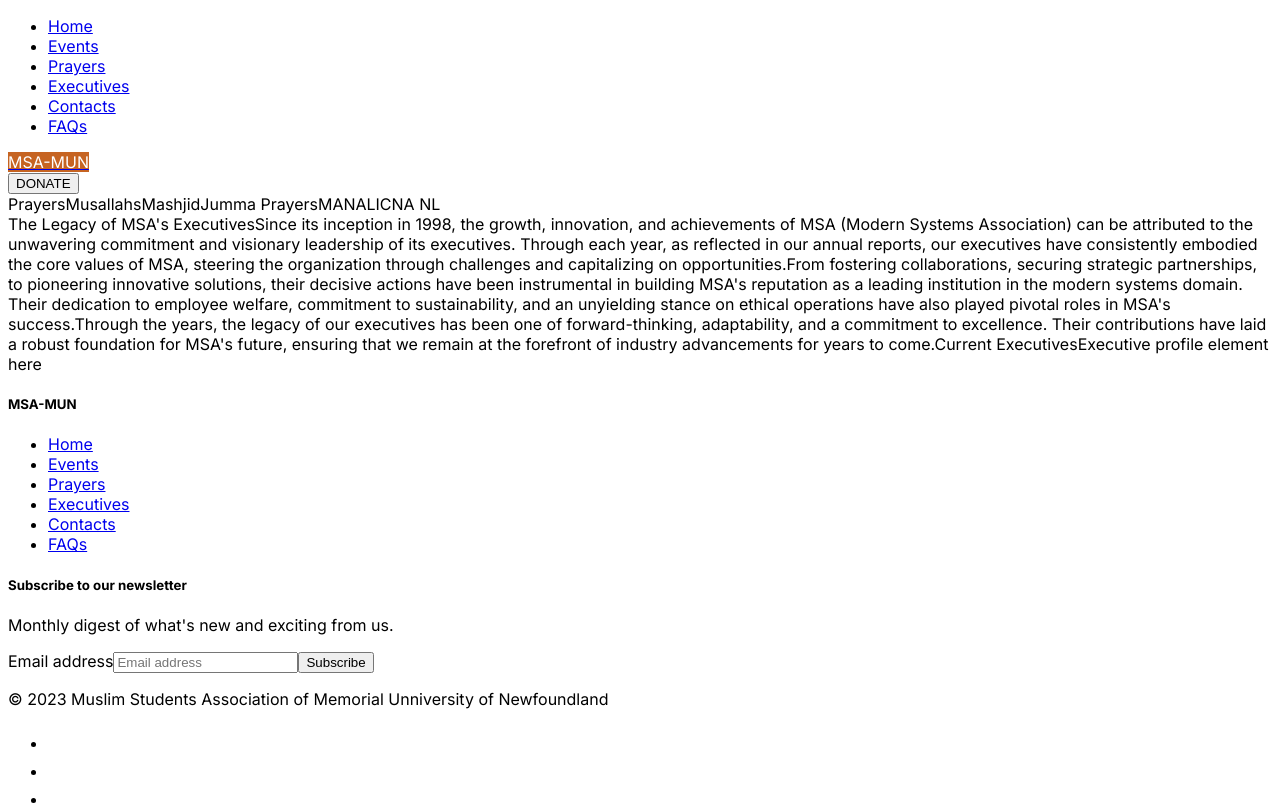
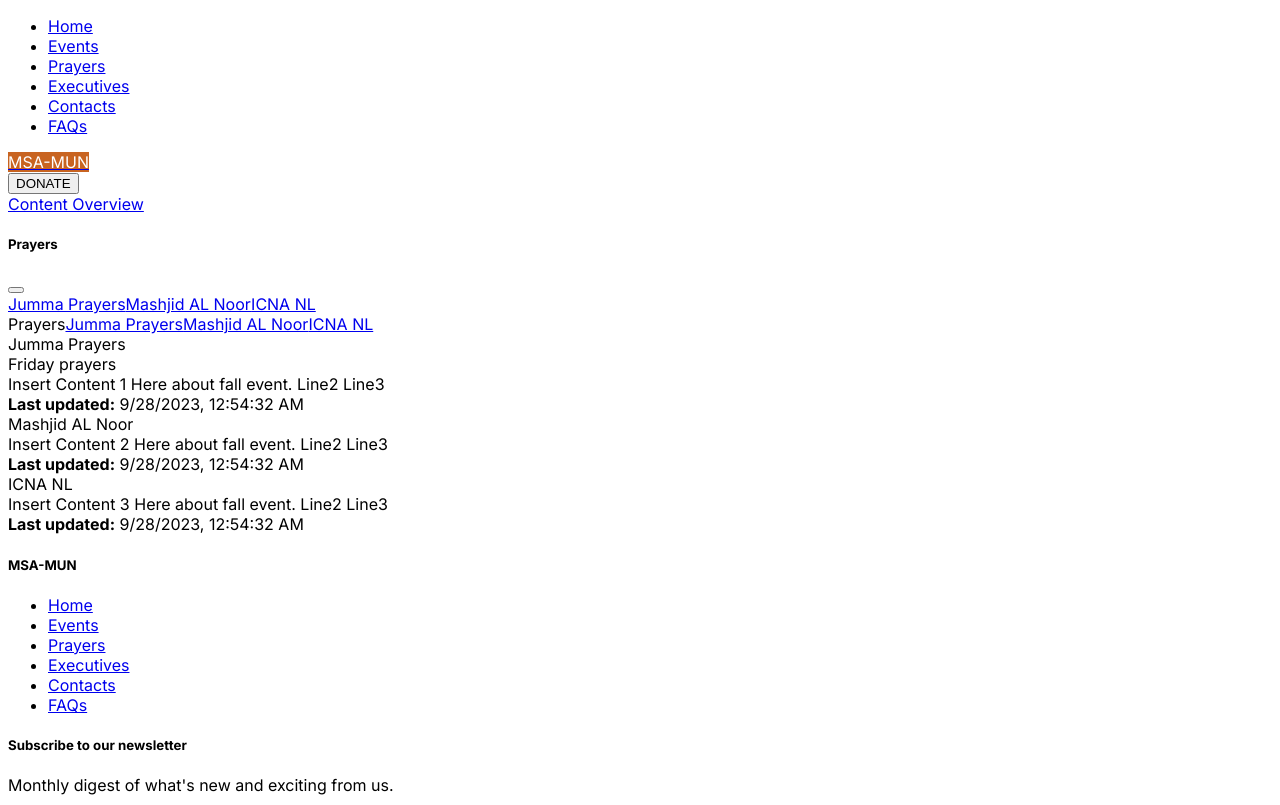
Before and after one commit to zakwanashfaq/msamun, a Next.js app in the folder client/: page /prayers in a window 1280 px wide. Shown: the top 805 px of the page. Built offline with nearby package versions, Linux system fonts and the light colour scheme.

Commit message:
wired prayer page

```diff
--- a/client/src/components/hero.tsx
+++ b/client/src/components/hero.tsx
@@ -11,9 +11,9 @@
                     <p className="lead mb-1">{LandingPageData.HERO_TEXT_SUB_HEADING_L1}</p>
                     <p className="lead mb-4">{LandingPageData.HERO_TEXT_SUB_HEADING_L2}</p>
                 </div>
-                <div className="mx-auto">
+                {/* <div className="mx-auto">
                     <button className="btn bg-dark-subtle p-md-3" >{LandingPageData.HERO_BUTTON_TEXT}</button>
-                </div>
+                </div> */}
                 <br />
             </div>
         </>
--- a/client/src/db/db.ts
+++ b/client/src/db/db.ts
@@ -1,5 +1,6 @@
 import event, { TEvent } from "./events";
 import featured, { TFeatured } from "./featured";
+import prayers from "./prayers";
 
 
 class Database {
@@ -15,6 +16,10 @@
         return Object.values(event);
     }
 
+    static getPrayers(): TEvent[]{
+        return Object.values(prayers);
+    }
+
     static getUpcomingEvents(eventIds: string[]): TEvent[]{
         const eventQuery = event;
         return eventIds.map(id => eventQuery[id]).filter(e => e !== undefined);
--- /dev/null
+++ b/client/src/db/prayers.ts
@@ -0,0 +1,38 @@
+export type TPrayers = {
+    id: string,
+    title: string,
+    subtitle?: string,
+    location?: string,
+    datePosted: number,
+    eventDate: number,
+    content: string
+}
+
+const prayers: { [key: string]: TPrayers } = {
+    "cgfdwhgf7283rtf2uirgfjhwdfyu2rgfhwdbvjhwrfv": {
+        id: "cgfdwhgf7283rtf2uirgfjhwdfyu2rgfhwdbvjhwrfv",
+        title: "Jumma Prayers",
+        subtitle: "Friday prayers",
+        datePosted: 1695862372128,
+        eventDate: 1695862472128,
+        content: "Insert Content 1 Here about fall event.\nLine2\nLine3"
+    },
+    "cbjkdhviwdgiu2g74tfeiugefhjgfhjwgfwdf": {
+        id: "cbjkdhviwdgiu2g74tfeiugefhjgfhjwgfwdf",
+        title: "Mashjid AL Noor",
+        datePosted: 1695862372128,
+        eventDate: 1695862472128,
+        content: "Insert Content 2 Here about fall event.\nLine2\nLine3"
+    },
+    "fjg34o8t83dhc2ieuhf927fi2uegfiuwefiuwegfiuwegfuge2fj": {
+        id: "fjg34o8t83dhc2ieuhf927fi2uegfiuwefiuwegfiuwegfuge2fj",
+        title: "ICNA NL",
+        location: "10 Paton Street",
+        datePosted: 1695862372128,
+        eventDate: 1695862472128,
+        content: "Insert Content 3 Here about fall event.\nLine2\nLine3"
+    },
+
+}
+
+export default prayers;
--- a/client/src/enums/texts/landingPageData.ts
+++ b/client/src/enums/texts/landingPageData.ts
@@ -9,5 +9,5 @@
     DONATION_DESCRIPTION_TEXT = "Support MSA's mission in fostering Islamic values, community engagement, and spiritual growth among students. Your donation ensures continuity of enlightening talks, workshops, and events, bridging knowledge and faith for a brighter future. Every contribution counts in nurturing a vibrant Muslim student community.",
     LARGE_DONATION_BUTTON_TEXT = "DONATE FOR OUR CAUSE",
     LEFT_COLUMN_HEADING_TEXT = "Upcoming events",
-    RIGHT_COLUMN_HEADING_TEXT = "Featured"
+    RIGHT_COLUMN_HEADING_TEXT = ""
 }
--- a/client/src/pages/prayers/index.tsx
+++ b/client/src/pages/prayers/index.tsx
@@ -1,36 +1,57 @@
 import PageTemplate from "@/components/pageTemplate";
+import { TPrayers } from "@/db/prayers";
+import { useState, useEffect } from 'react';
+import Database from "@/db/db";
+import NavPanel, { OffCanvasNavPanel } from "@/components/navpanel";
 
+export function EventsPageItem(props: { item: TPrayers }) {
+  const eventDate = new Date(props.item.eventDate).toLocaleString();
+  return <div className="d-flex flex-column pb-5" id={props.item.id}>
+    <div className="row">
+      <div className="col-md-6">
+        <div className="pb-1 text-dark fs-5" >
+          {props.item.title}
+        </div>
+        <div className="pb-2 text-dark" >
+          {props.item.subtitle}
+        </div>
+      </div>
+    </div>
+    <span className="pb-3">
+      {props.item.content}
+    </span>
+    <div className="col-12">
+        <div className="w-100 d-flex justify-content-start justify-content-md-end">
+          <strong className="pe-2 pb-2">Last updated:</strong> {eventDate}
+        </div>
+      </div>
+  </div>
+}
 
 export default function ExecutivesPage() {
+  const [prayerObjItems, setPrayerObjItem] = useState<TPrayers[] | null>(null);
+
+  useEffect(() => {
+    const fetchedEvents: TPrayers[] = Database.getPrayers();
+    setPrayerObjItem(fetchedEvents);
+  }, [])
+
   return (
     <PageTemplate>
-      <div className="col-12 col-md-4 d-flex flex-column">
-        <span className="mt-1 text-dark fw-bold fs-3" >Prayers</span>
-        <span className="mt-3 text-dark fs-5" >Musallahs</span>
-        <span className="mt-3 text-dark fs-5" >Mashjid</span>
-        <span className="mt-3 text-dark fs-5" >Jumma Prayers</span>
-        <span className="mt-3 text-dark fs-5" >MANAL</span>
-        <span className="mt-3 text-dark fs-5" >ICNA NL</span>
+      <div className="col-12 ">
+        <OffCanvasNavPanel menuItems={prayerObjItems} mainTitle={"Prayers"}/>
       </div>
-      <div className="col-12 col-md-8 mt-5 mt-md-3 d-flex flex-column">
-        <span className="pb-3 text-dark fs-5" >
-          The Legacy of MSA&apos;s Executives
-        </span>
-        <span className="pb-3">
-          Since its inception in 1998, the growth, innovation, and achievements of MSA (Modern Systems Association) can be attributed to the unwavering commitment and visionary leadership of its executives. Through each year, as reflected in our annual reports, our executives have consistently embodied the core values of MSA, steering the organization through challenges and capitalizing on opportunities.
-        </span>
-        <span className="pb-3">
-          From fostering collaborations, securing strategic partnerships, to pioneering innovative solutions, their decisive actions have been instrumental in building MSA&apos;s reputation as a leading institution in the modern systems domain. Their dedication to employee welfare, commitment to sustainability, and an unyielding stance on ethical operations have also played pivotal roles in MSA&apos;s success.
-        </span>
-        <span className="pb-3">
-          Through the years, the legacy of our executives has been one of forward-thinking, adaptability, and a commitment to excellence. Their contributions have laid a robust foundation for MSA&apos;s future, ensuring that we remain at the forefront of industry advancements for years to come.
-        </span>
-        <span className="py-3 text-dark fs-5" >
-          Current Executives
-        </span>
-        <span className="mb-5">
-          Executive profile element here
-        </span>
+      <div className="col-12 col-md-4 d-none d-md-block">
+        <NavPanel menuItems={prayerObjItems} mainTitle={"Prayers"}/>
+      </div>
+      <div className="col-12 col-md-8 mt-5 px-4 px-md-5 pb-5 mt-md-3 d-flex flex-column">
+        {
+          prayerObjItems?.map(eventItem => {
+            return <>
+              <EventsPageItem item={eventItem} />
+            </>
+          })
+        }
       </div>
     </PageTemplate>
   )
```
